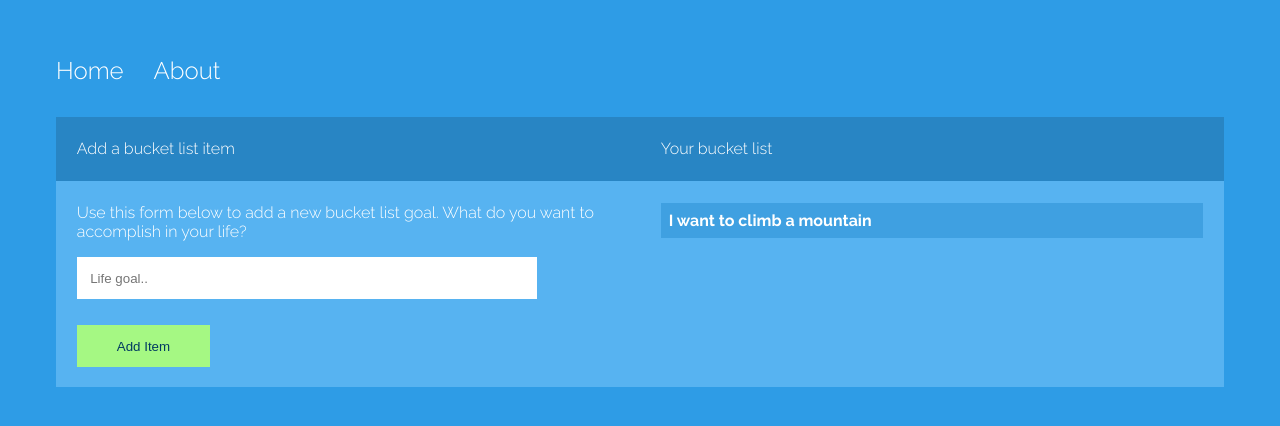
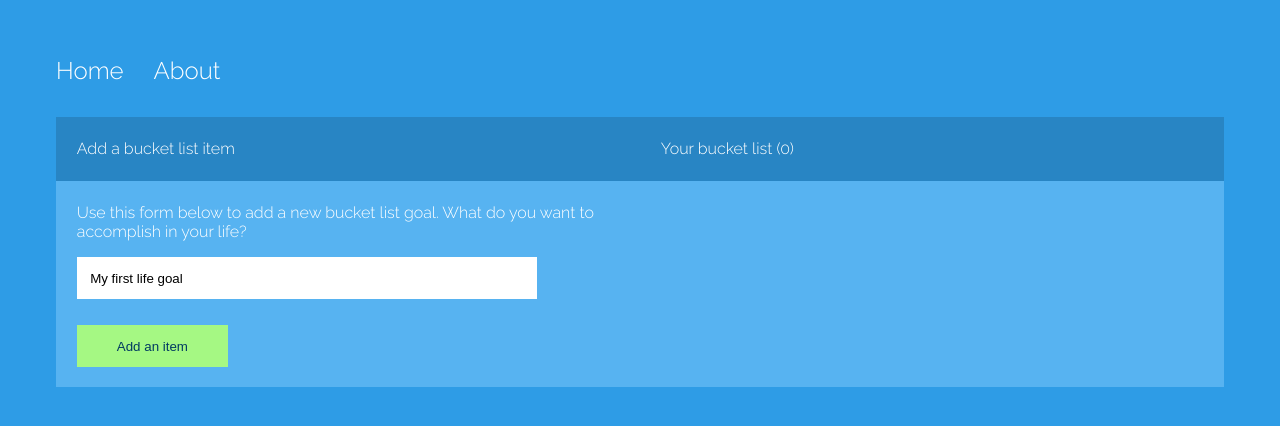
Before and after one commit to the-james-burton/ng6-test, an Angular app: page / in a window 1280 px wide. Shown: the top 426 px of the page. Built offline with nearby package versions, Linux system fonts and the light colour scheme.

Commit message:
added data binding

```diff
--- a/src/app/app.module.ts
+++ b/src/app/app.module.ts
@@ -1,6 +1,7 @@
 import { BrowserModule } from '@angular/platform-browser';
 import { NgModule } from '@angular/core';
 
+import { FormsModule } from '@angular/forms';
 import { AppRoutingModule } from './app-routing.module';
 import { AppComponent } from './app.component';
 import { HomeComponent } from './home/home.component';
@@ -14,7 +15,8 @@
   ],
   imports: [
     BrowserModule,
-    AppRoutingModule
+    AppRoutingModule,
+    FormsModule
   ],
   providers: [],
   bootstrap: [AppComponent]
--- a/src/app/home/home.component.html
+++ b/src/app/home/home.component.html
@@ -3,7 +3,7 @@
       <p>Add a bucket list item</p>
     </div>
     <div class="col">
-      <p>Your bucket list</p>
+      <p>Your bucket list ({{ itemCount }})</p>
     </div>
   </div>
   <div class="container color-light">
@@ -11,13 +11,14 @@
       <p class="sm">Use this form below to add a new bucket list goal. What do you want to accomplish in your life?</p>
 
       <form>
-        <input type="text" class="txt" name="item" placeholder="Life goal..">
-        <input type="submit" class="btn" value="Add Item">
+        <input type="text" class="txt" name="item" placeholder="Life goal.." [(ngModel)]="goalText" />
+        <!-- <br/><span>{{ goalText }}</span> -->
+        <input type="submit" class="btn" [value]="btnText" (click)="addItem()" />
       </form>
     </div>
     <div class="col">
-      <p class="life-container">
-        I want to climb a mountain
+      <p class="life-container" *ngFor="let goal of goals">
+        {{ goal }}
       </p>
     </div>
   </div>
--- a/src/app/home/home.component.ts
+++ b/src/app/home/home.component.ts
@@ -7,9 +7,21 @@
 })
 export class HomeComponent implements OnInit {
 
+  itemCount: number;
+  btnText: string = 'Add an item';
+  goalText: string = 'My first life goal';
+  goals = [];
+
   constructor() { }
 
   ngOnInit() {
+    this.itemCount = this.goals.length;
+  }
+
+  addItem() {
+    this.goals.push(this.goalText);
+    this.goalText = '';
+    this.itemCount = this.goals.length
   }
 
 }
```
